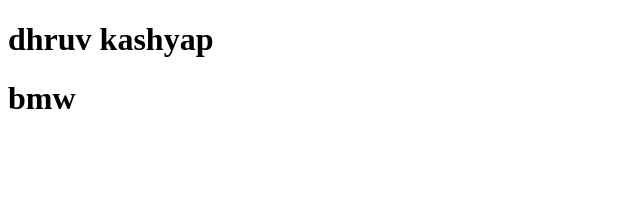
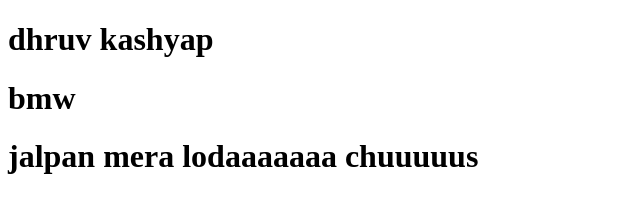
Before and after one commit to dhruvkashyap117-sys/vcs, a plain HTML site: page index.html in a window 1280 px wide. Shown: the whole page, without its empty margins (0-640 px from the left). Drawn offline with Linux system fonts and the light colour scheme.

Commit message:
fourth commit

```diff
--- a/index.html
+++ b/index.html
@@ -8,5 +8,6 @@
 <body>
     <h1>dhruv kashyap</h1>
     <h1> bmw </h1>
+    <h1> jalpan mera lodaaaaaaa chuuuuus </h1>
 </body>
 </html>
```
